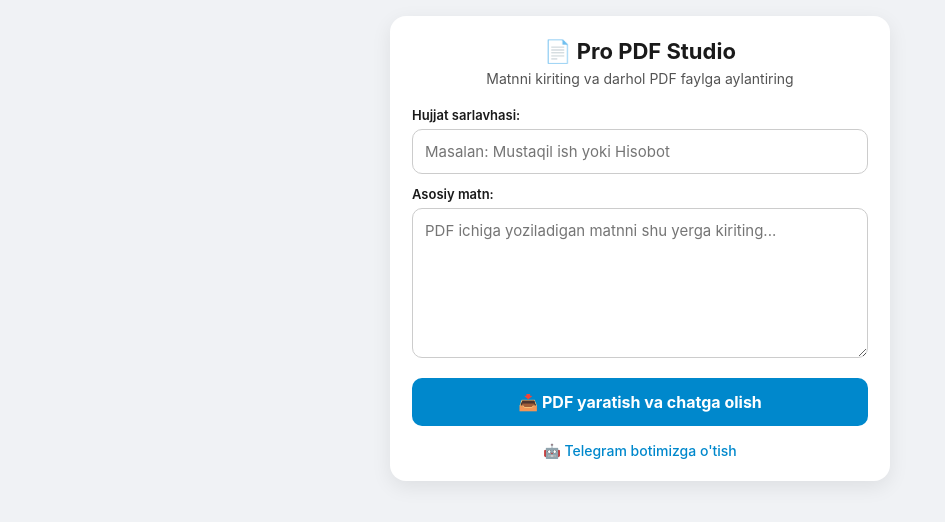
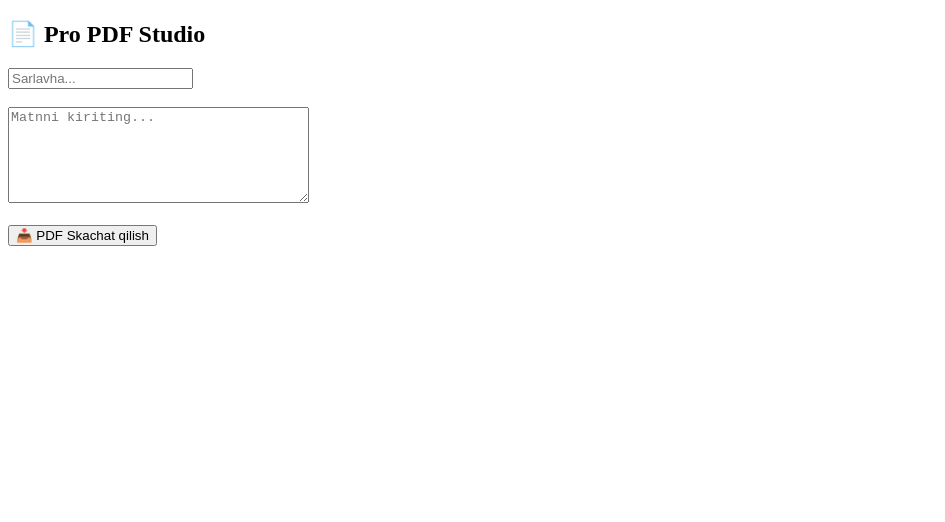
Before and after one commit to anvar19840506-cell/PDF-sayt, a plain HTML site: page index.html in a window 1280 px wide. Shown: the whole page, without its empty margins (0-945 px from the left). Drawn offline with Linux system fonts and the light colour scheme.

Commit message:
Update index.html

```diff
--- a/index.html
+++ b/index.html
@@ -5,76 +5,52 @@
     <meta name="viewport" content="width=device-width, initial-scale=1.0">
     <title>Pro PDF Studio</title>
     <script src="https://telegram.org"></script>
-    <style>
-        * { box-sizing: border-box; font-family: -apple-system, BlinkMacSystemFont, 'Segoe UI', Roboto, sans-serif; }
-        body { background: var(--tg-theme-bg-color, #f0f2f5); color: var(--tg-theme-text-color, #1a1a1a); margin: 0; padding: 16px; display: flex; justify-content: center; }
-        .container { background: var(--tg-theme-secondary-bg-color, #ffffff); width: 100%; max-width: 500px; padding: 22px; border-radius: 16px; box-shadow: 0 6px 20px rgba(0,0,0,0.08); }
-        h1 { font-size: 22px; text-align: center; margin: 0 0 6px; }
-        p.sub { text-align: center; opacity: 0.75; font-size: 14px; margin: 0 0 20px; }
-        label { display: block; font-weight: 600; font-size: 13px; margin: 12px 0 6px; }
-        input[type="text"], textarea { width: 100%; padding: 12px; border: 1px solid #ccc; border-radius: 10px; font-size: 15px; background: var(--tg-theme-bg-color, #fff); color: var(--tg-theme-text-color, #000); }
-        textarea { height: 150px; resize: vertical; }
-        button { width: 100%; padding: 14px; margin-top: 16px; background: var(--tg-theme-button-color, #0088cc); color: var(--tg-theme-button-text-color, #ffffff); border: none; border-radius: 10px; font-size: 16px; font-weight: bold; cursor: pointer; }
-        .tg-link { display: block; text-align: center; margin-top: 16px; color: #0088cc; text-decoration: none; font-size: 14px; font-weight: 500; }
-    </style>
+    <script src="https://cloudflare.com"></script>
 </head>
 <body>
-    <div class="container">
-        <h1>📄 Pro PDF Studio</h1>
-        <p class="sub">Matnni kiriting va darhol PDF faylga aylantiring</p>
+    <h2>📄 Pro PDF Studio</h2>
+    <input type="text" id="title" placeholder="Sarlavha..."><br><br>
+    <textarea id="content" placeholder="Matnni kiriting..." rows="6" cols="35"></textarea><br><br>
 
-        <label>Hujjat sarlavhasi:</label>
-        <input type="text" id="title" placeholder="Masalan: Mustaqil ish yoki Hisobot">
-
-        <label>Asosiy matn:</label>
-        <textarea id="content" placeholder="PDF ichiga yoziladigan matnni shu yerga kiriting..."></textarea>
-
-        <button onclick="makePDF()">📥 PDF yaratish va chatga olish</button>
-
-        <a href="https://t.me" class="tg-link" target="_blank">🤖 Telegram botimizga o'tish</a>
-    </div>
+    <button onclick="yuklabOlish()">📥 PDF Skachat qilish</button>
 
     <script>
         const tg = window.Telegram ? window.Telegram.WebApp : null;
-        if (tg) {
-            tg.ready();
-            tg.expand();
-        }
+        if (tg) tg.ready();
 
-        function makePDF() {
+        function yuklabOlish() {
             const title = document.getElementById("title").value.trim();
             const content = document.getElementById("content").value.trim();
 
             if (!content) {
-                if (tg && tg.showAlert) tg.showAlert("Iltimos, avval matn kiriting!");
-                else alert("Iltimos, avval matn kiriting!");
+                alert("Matn kiriting!");
                 return;
             }
 
-            // 1. Agar Telegram ichidagi "Bot ichida saytni ochish" tugmasidan kirilgan bo'lsa:
+            // 1. Telegram ichida bo'lsa botga uzatadi (bot chatga PDF tashlaydi)
             if (tg && tg.initData !== "") {
                 tg.sendData(JSON.stringify({ title: title, content: content }));
                 return;
             }
 
-            // 2. Agar oddiy brauzerda (kompyuter/telefonda) ochilgan bo'lsa, darhol PDF yuklab beradi:
-            const script = document.createElement("script");
-            script.src = "https://" + "://cloudflare.com";
-            script.onload = function() {
-                const { jsPDF } = window.jspdf;
-                const doc = new jsPDF();
-                let y = 20;
-                if (title) {
-                    doc.setFontSize(18);
-                    doc.text(title, 105, y, { align: "center" });
-                    y += 14;
-                }
-                doc.setFontSize(12);
-                const lines = doc.splitTextToSize(content, 180);
-                doc.text(lines, 15, y);
-                doc.save((title || "hujjat") + ".pdf");
-            };
-            document.head.appendChild(script);
+            // 2. Brauzerda (kompyuter/telefonda) to'g'ridan-to'g'ri SKACHAT qilish kodi:
+            const { jsPDF } = window.jspdf;
+            const doc = new jsPDF();
+
+            if (title) doc.text(title, 20, 20);
+            const qatorlar = doc.splitTextToSize(content, 170);
+            doc.text(qatorlar, 20, title ? 35 : 20);
+
+            // Faylni Blob (fayl oqimi) ga aylantirib majburiy yuklab olish:
+            const pdfBlob = doc.output("blob");
+            const url = URL.createObjectURL(pdfBlob);
+            const a = document.createElement("a");
+            a.href = url;
+            a.download = (title || "hujjat") + ".pdf";
+            document.body.appendChild(a);
+            a.click();
+            document.body.removeChild(a);
+            URL.revokeObjectURL(url);
         }
     </script>
 </body>
```
